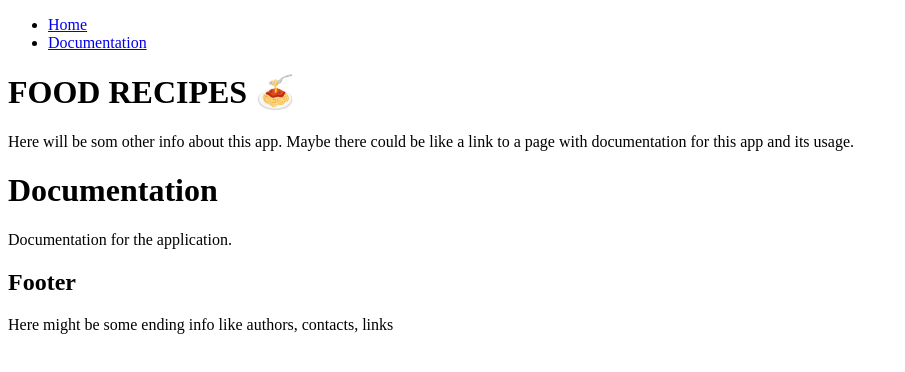
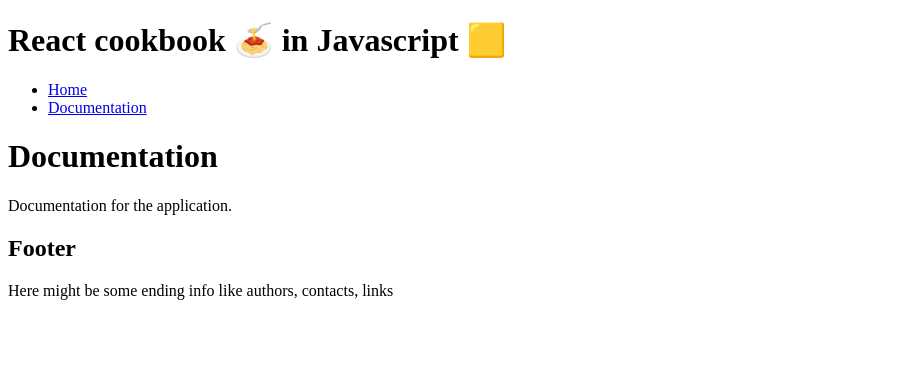
Before and after one commit to MOONYROS/js-react-cookbook, a React (Vite) app: page /documentation in a window 1280 px wide. Shown: the top 372 px of the page, without its empty margins (0-905 px from the left). Built offline with nearby package versions, Linux system fonts and the light colour scheme.

Commit message:
header restructured

```diff
--- a/src/components/Header.jsx
+++ b/src/components/Header.jsx
@@ -4,6 +4,7 @@ import { Link } from "react-router-dom";
 export default function Header() {
     return (
         <>
+            <h1>React cookbook 🍝 in Javascript 🟨</h1>
             <nav>
                 <ul>
                     <li>
@@ -14,12 +15,6 @@ export default function Header() {
                     </li>
                 </ul>
             </nav>
-            <h1>FOOD RECIPES 🍝</h1>
-            <div>
-                Here will be som other info about this app. Maybe there could be
-                like a link to a page with documentation for this app and its
-                usage.
-            </div>
         </>
     );
 }
```
